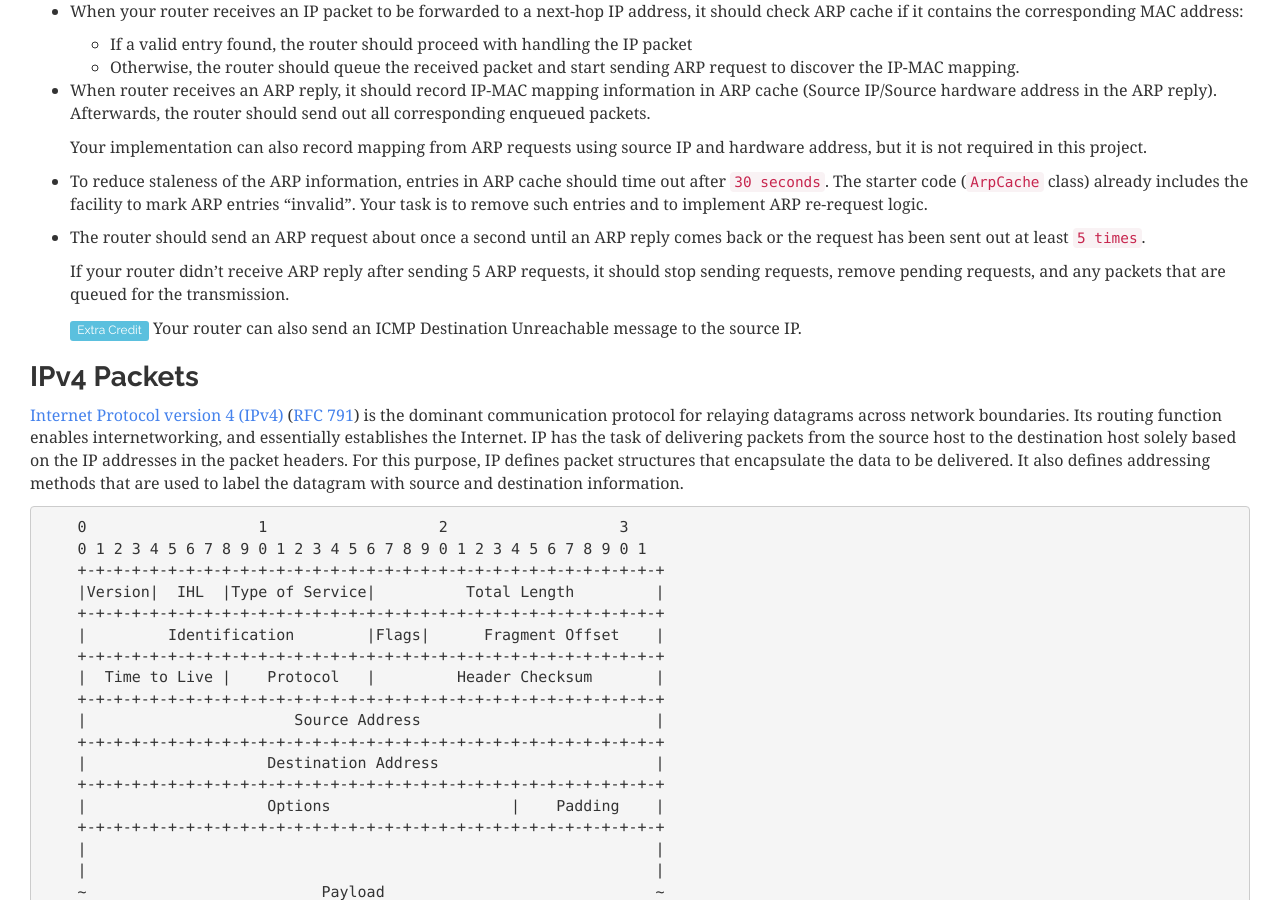
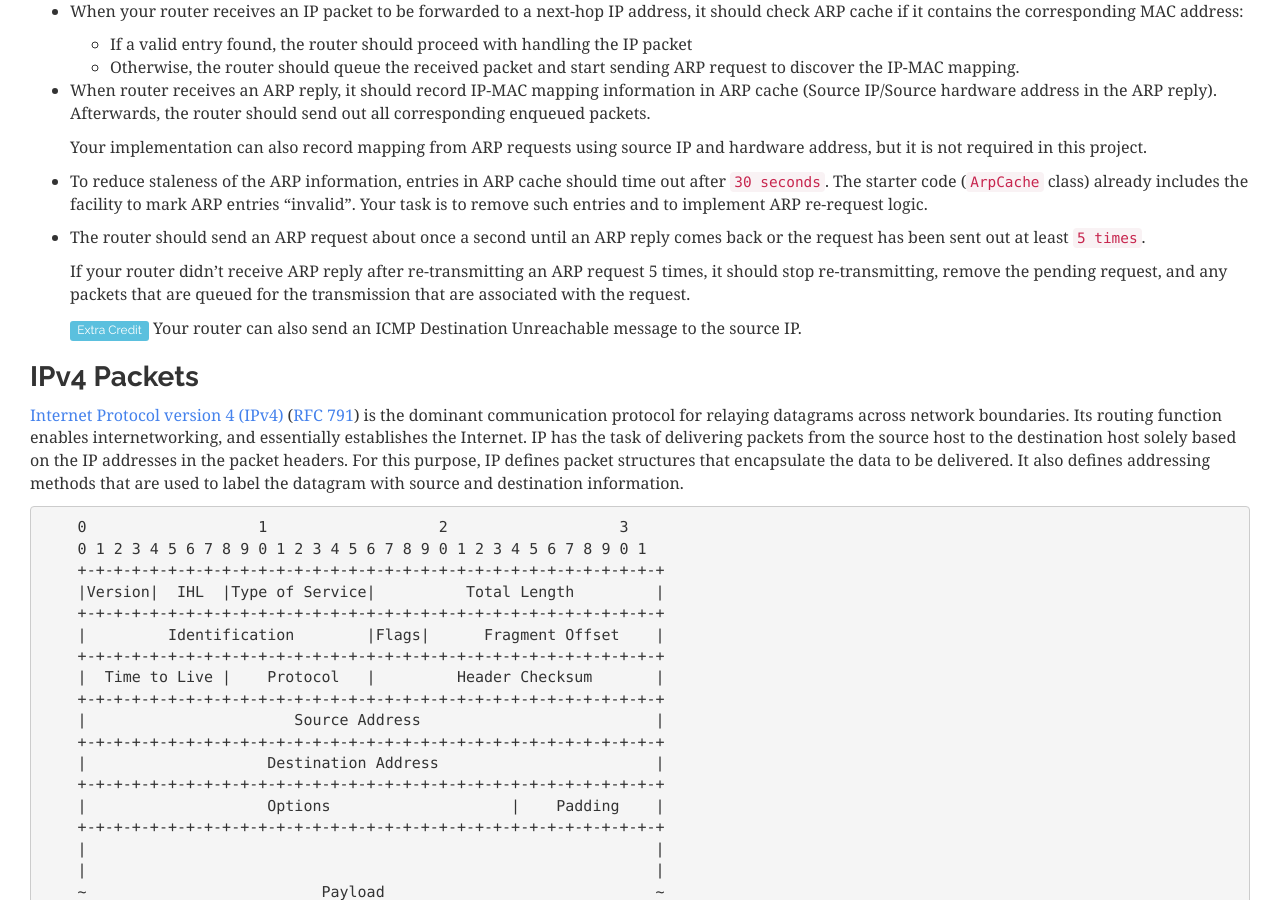
Before and after one commit to cawka/cs118-spring2017, a Jekyll site: the page built from project-3.md, in a window 1280 px wide and 900 px high, scrolled down 5427 px. Built offline with Jekyll 4.4.1, drawn with Linux system fonts in a browser that asks for light colours; nearby versions of some CDN libraries.

Commit message:
Small fix in p3

```diff
--- a/project-3.md
+++ b/project-3.md
@@ -241,7 +241,7 @@ struct arp_hdr
 
 - The router should send an ARP request about once a second until an ARP reply comes back or the request has been sent out at least `5 times`.
 
-  If your router didn't receive ARP reply after sending 5 ARP requests, it should stop sending requests, remove pending requests, and any packets that are queued for the transmission.
+  If your router didn't receive ARP reply after re-transmitting an ARP request 5 times, it should stop re-transmitting, remove the pending request, and any packets that are queued for the transmission that are associated with the request.
 
   <span class="label label-info">Extra Credit</span>
   Your router can also send an ICMP Destination Unreachable message to the source IP.
```
